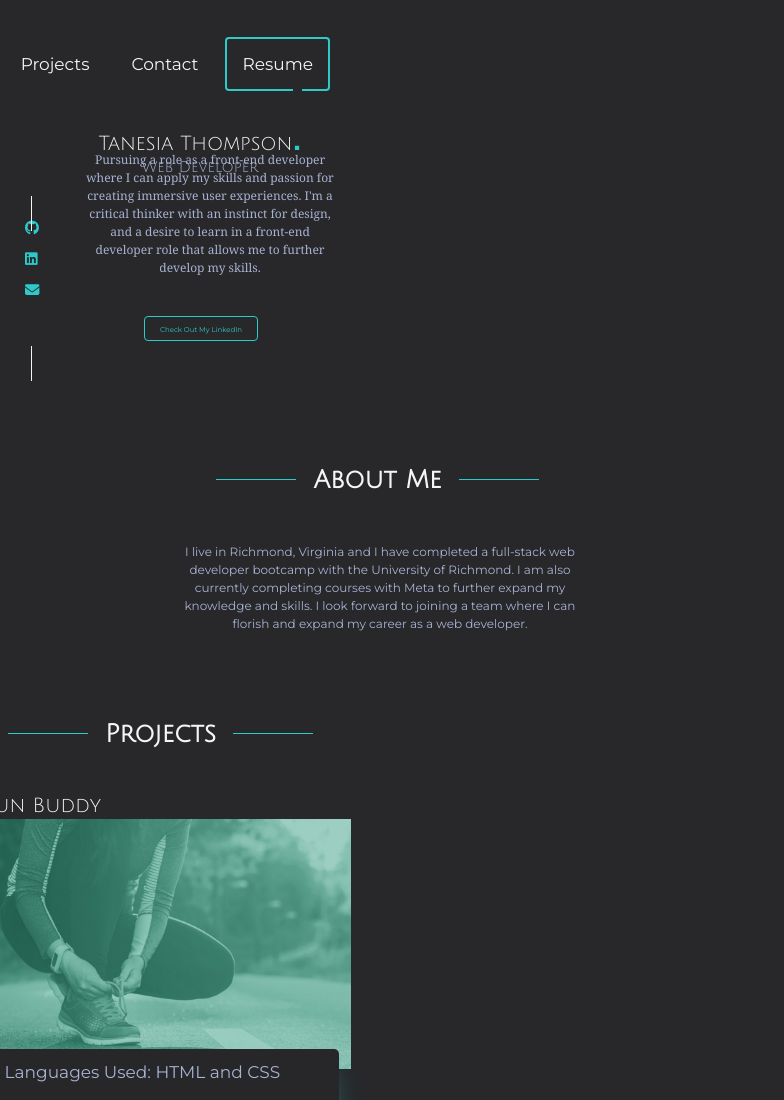
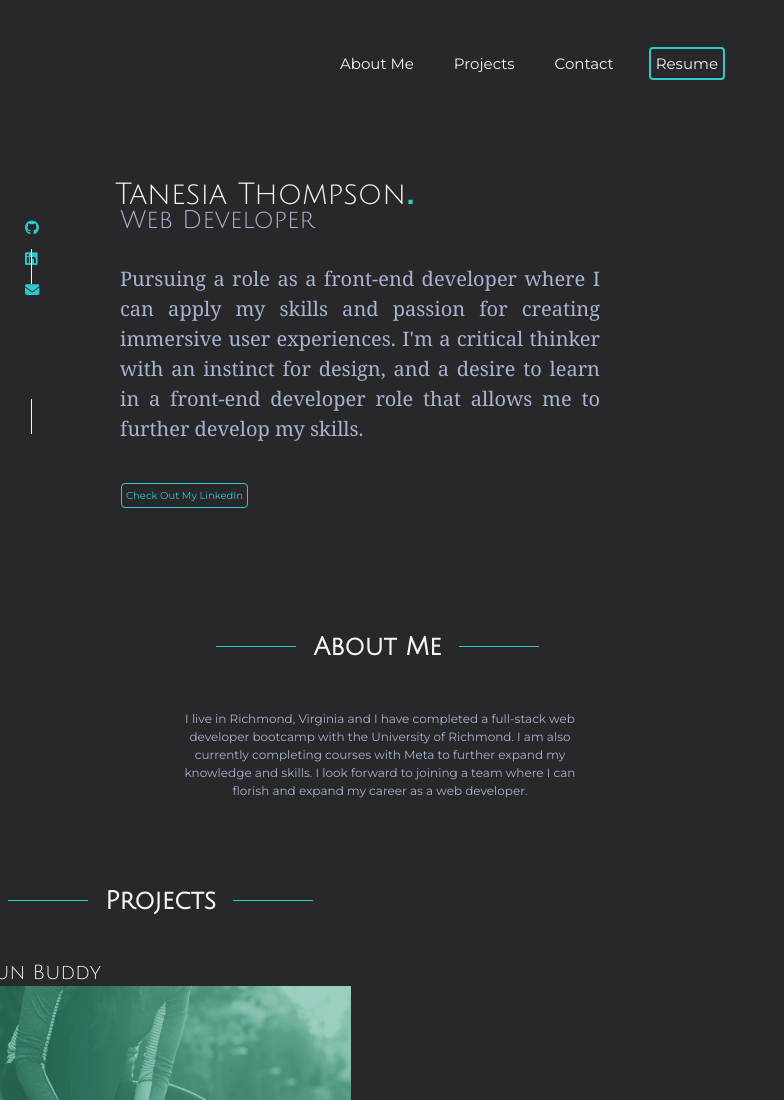
Before and after one commit to Tthompson8416/portfolio-2024, a plain HTML site: page index.html in a window 1280 px wide. Shown: the top 1100 px of the page, without its empty margins (0-784 px from the left). Drawn offline with nearby package versions, Linux system fonts and the light colour scheme.

Commit message:
Min-width 1200px header ul, name, objective, and btn sections modified

```diff
--- a/assets/css/style.css
+++ b/assets/css/style.css
@@ -1044,11 +1044,7 @@ p {
 
 @media only screen and (min-width: 1200px) {
   .header ul {
-    margin-left: 130px;
-  }
-
-  .header a {
-    font-size: 25px;
+    margin-left: 980px;
   }
 
   /*.header {
@@ -1057,17 +1053,18 @@ p {
     margin-left: -535px;
     display: flex;
     align-items: center;
-  }
+  } */
 
   .header ul li a {
-    font-size: 10px;
+    font-size: 15px;
     padding: 5px;
-  } */
+    margin: 10px;
+  }
 
   .name {
     margin-bottom: 25px;
-    margin-top: -45px;
-    width: 300px;
+    margin-top: 10px;
+    width: 500px;
     height: 200px;
     margin-left: 200px;
     display: flex;
@@ -1078,15 +1075,15 @@ p {
   .name h1 {
     margin-bottom: 20px;
     color: var(--secondary-font-color);
-    font-size: 20px;
-    margin-left: -300px;
+    font-size: 30px;
+    margin-left: -370px;
   }
 
   .name h2 {
     line-height: 0.1;
     margin-bottom: 50px;
-    font-size: 15px;
-    margin-left: -300px;
+    font-size: 25px;
+    margin-left: -465px;
   }
 
   .objective {
@@ -1095,24 +1092,25 @@ p {
   }
 
   .objective p {
-    width: 250px;
-    margin-left: -125px;
-    margin-top: -110px;
-    font-size: 12px;
-    text-align: center;
+    width: 480px;
+    margin-left: -90px;
+    margin-top: -50px;
+    margin-bottom: 10px;
+    font-size: 20px;
+    text-align: justify;
     display: flex;
   }
 
   .btn {
-    font-size: 7px;
-    width: 150px;
-    margin-left: 140px;
+    font-size: 10px;
+    width: 165px;
+    margin-left: 117px;
     margin-bottom: 30px;
+    margin-top: 5px;
   }
 
   .btn a {
-    height: 10px;
-    padding-top: 8px;
+    padding: 4px;
   }
 
   .leftside {
```
